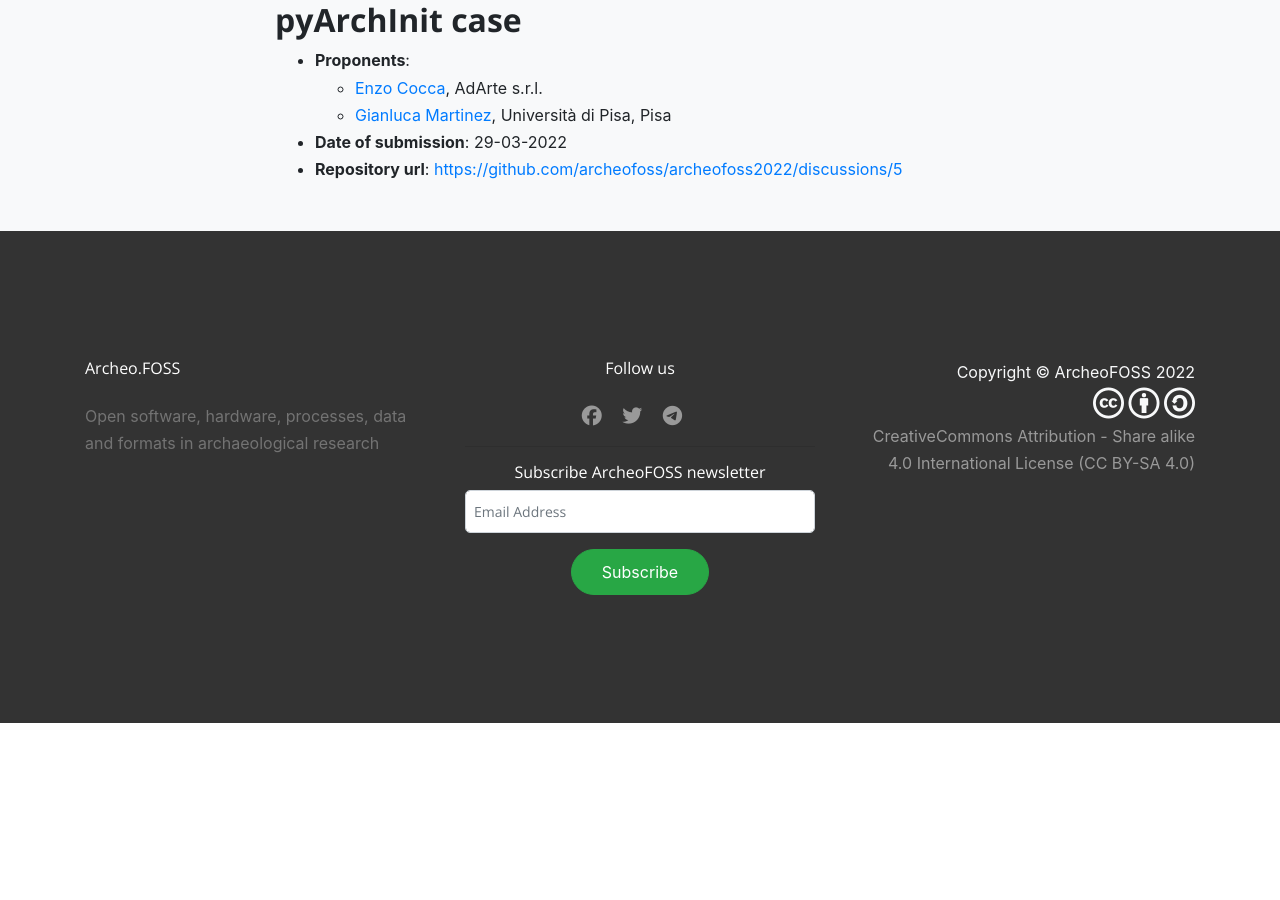
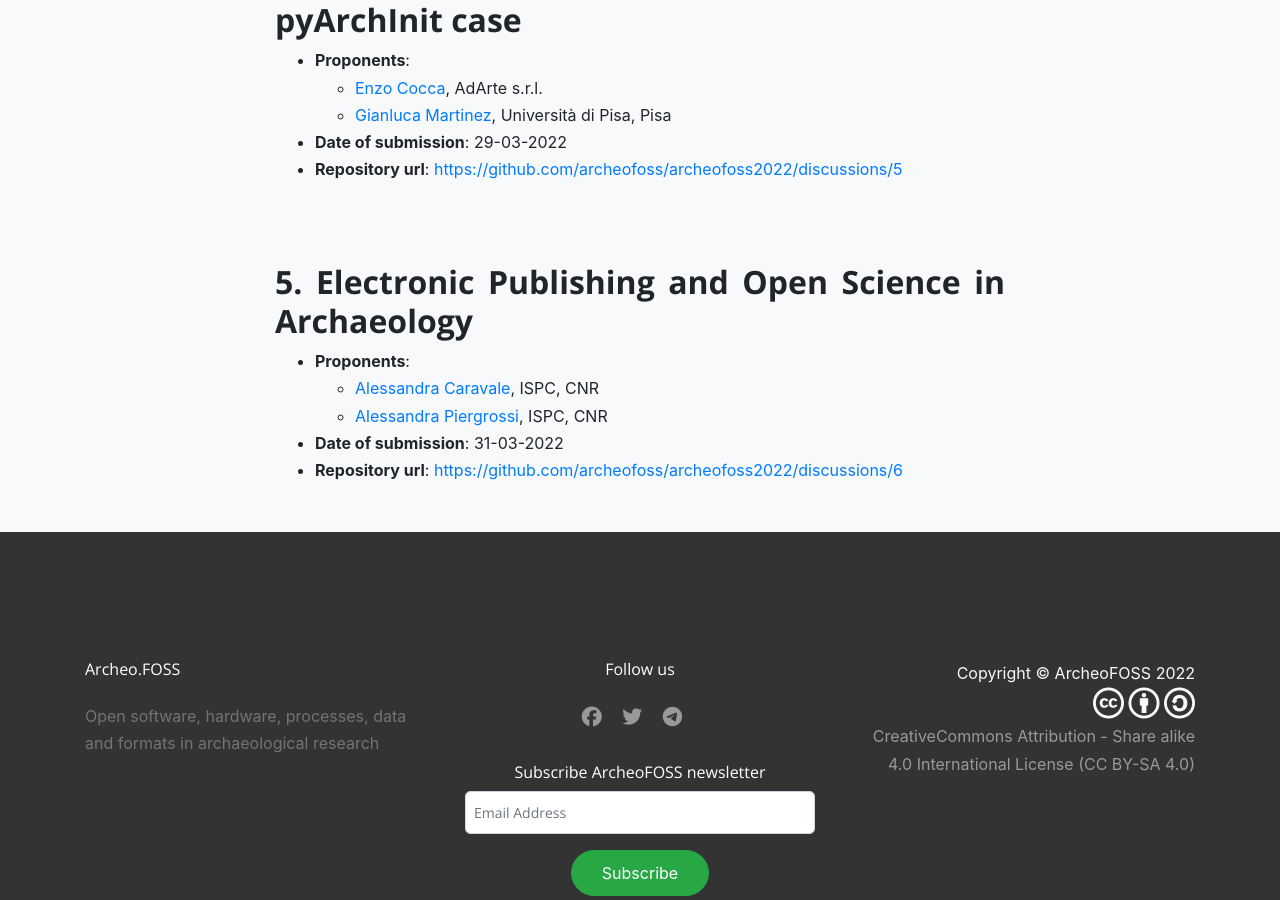
Before and after one commit to archeofoss/archeofoss, a Jekyll site: the page built from 2022/panel-proposals.md, in a window 1280 px wide and 900 px high, scrolled down 1797 px. Built offline with Jekyll 4.4.1, drawn with Linux system fonts in a browser that asks for light colours; nearby versions of some CDN libraries; before the commit the page ends 2520 px from its top, so only the background shows below that.

Commit message:
Inserito #6 panel per AF2022

```diff
--- a/2022/panel-proposals.md
+++ b/2022/panel-proposals.md
@@ -35,7 +35,15 @@ For the 2022 edition, a [**special repository**](https://github.com/archeofoss/a
 ## 4. GIS open source solution for archaeological context in between Universities, Public Administration, societies, research center: pyArchInit case
 
 - **Proponents**:
-  - [Enzo Cocca](archeologia@adarteinfo.it), AdArte s.r.l.
-  - [Gianluca Martinez](gianlucamartinez@hotmail.it), Università di Pisa, Pisa
+  - [Enzo Cocca](mailto:archeologia@adarteinfo.it), AdArte s.r.l.
+  - [Gianluca Martinez](mailto:gianlucamartinez@hotmail.it), Università di Pisa, Pisa
 - **Date of submission**: 29-03-2022
 - **Repository url**: [https://github.com/archeofoss/archeofoss2022/discussions/5](https://github.com/archeofoss/archeofoss2022/discussions/5)
+
+## 5. Electronic Publishing and Open Science in Archaeology
+
+- **Proponents**:
+  - [Alessandra Caravale](mailto:alessandra.caravale@cnr.it), ISPC, CNR
+  - [Alessandra Piergrossi](mailto:alessandra.piergrossi@cnr.it), ISPC, CNR
+- **Date of submission**: 31-03-2022
+- **Repository url**: [https://github.com/archeofoss/archeofoss2022/discussions/6](https://github.com/archeofoss/archeofoss2022/discussions/6)
```
